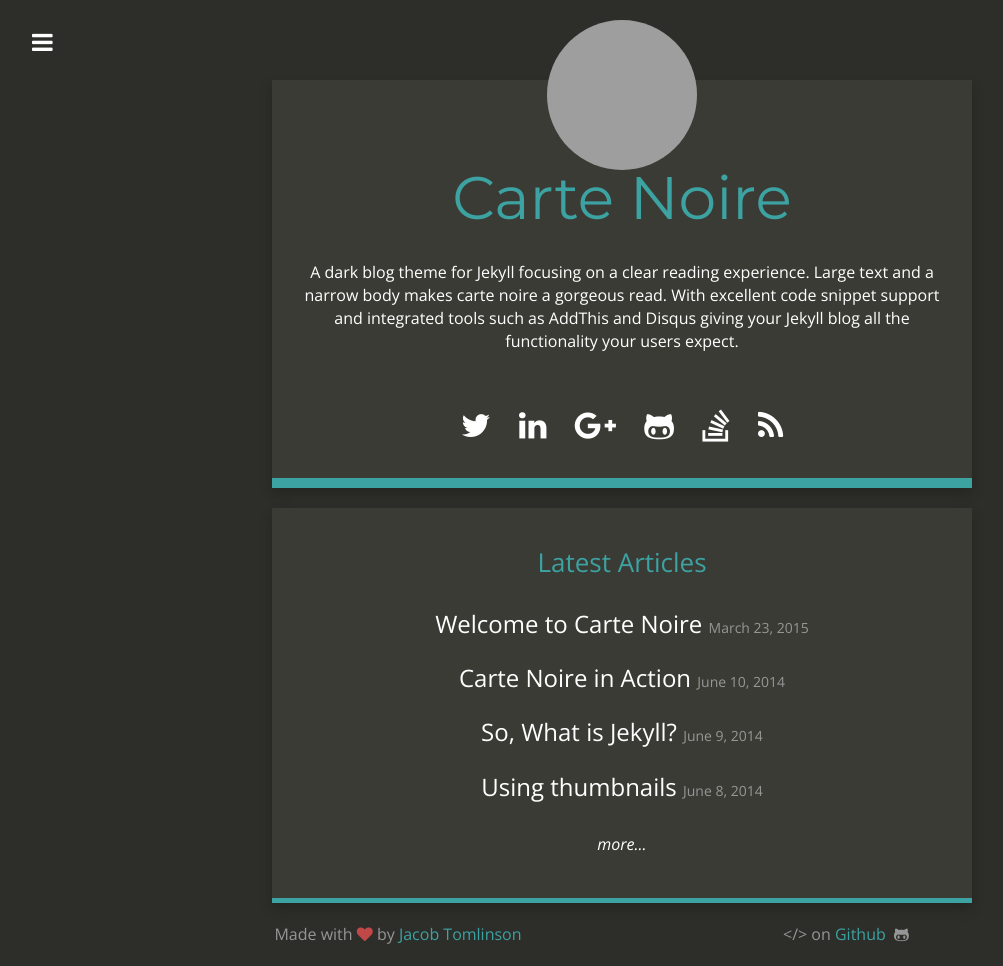
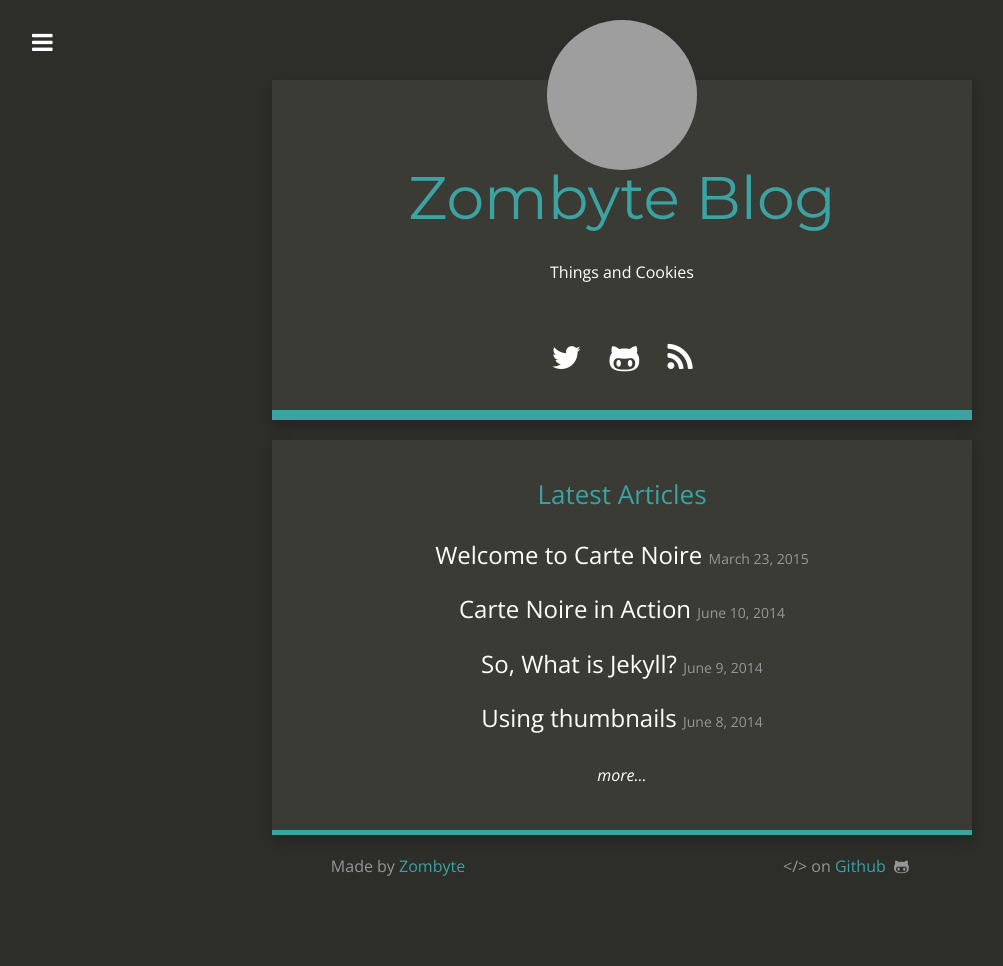
Before and after one commit to zombyte/zombyte.github.io, a Jekyll site: the page built from index.html, in a window 1280 px wide. Shown: the whole page, without its empty margins (18-1021 px from the left). Built offline with Jekyll 4.4.1, drawn with Linux system fonts in a browser that asks for light colours; nearby versions of some CDN libraries; Markdown is read by kramdown in place of the engine named in the settings; after the commit the page ends 900 px from its top, so only the background shows below that; grey boxes are pictures that could not be loaded.

Commit message:
config update

```diff
--- a/_config.yml
+++ b/_config.yml
@@ -1,27 +1,27 @@
 # Site settings
-title: "Carte Noire"
-email: jacob@jacobtomlinson.co.uk
-description: "A dark blog theme for Jekyll."
+title: "Zombyte Blog"
+email: noreply@zombyte.net
+description: "A blog for Zombyte style ranting and cookies"
 baseurl: ""
-url: "http://carte-noire.jacobtomlinson.co.uk/"
-title_description: "A dark blog theme for Jekyll focusing on a clear reading experience. Large text and a narrow body makes carte noire a gorgeous read. With excellent code snippet support and integrated tools such as AddThis and Disqus giving your Jekyll blog all the functionality your users expect."
+url: "https://zombyte.net"
+title_description: "Things and Cookies"
 title_image: "http://www.gravatar.com/avatar/00000000000000000000000000000000?s=500&d=mm"
-google_analytics: "UA-20365477-4"
-disqus_account: cartenoire
-github_repository: https://github.com/jacobtomlinson/carte-noire
-addthis_id: ra-513c6fa83da6ec67
-post_limit: 5
+#google_analytics: "UA-20365477-4"
+#disqus_account: cartenoire
+#github_repository: https://github.com/jacobtomlinson/carte-noire
+#addthis_id: ra-513c6fa83da6ec67
+#post_limit: 5
 
 # Social usernames/URLs
-twitter_username: _jacobtomlinson
-github_username:  jacobtomlinson
-linkedin_link: http://carte-noire.jacobtomlinson.co.uk/
-google_plus_link: http://carte-noire.jacobtomlinson.co.uk/
-stackoverflow_link: http://carte-noire.jacobtomlinson.co.uk/
+twitter_username: zombyte_13
+github_username:  zombyte
+#linkedin_link: http://carte-noire.jacobtomlinson.co.uk/
+#google_plus_link: http://carte-noire.jacobtomlinson.co.uk/
+#stackoverflow_link: http://carte-noire.jacobtomlinson.co.uk/
 
 # Footer
-footer_left: "Made with <i class=\"fa fa-heart\"></i> by <a href=\"https://twitter.com/_JacobTomlinson\">Jacob Tomlinson</a>"
-footer_right: "&lt;/&gt; on <a href=\"https://github.com/jacobtomlinson/carte-noire\">Github</a> &nbsp;<i class=\"fa fa-github-alt\"></i>"
+footer_left: "Made  by <a href=\"https://twitter.com/zombyte_\">Zombyte</a>"
+footer_right: "&lt;/&gt; on <a href=\"https://github.com/zombyte\">Github</a> &nbsp;<i class=\"fa fa-github-alt\"></i>"
 
 # Build settings
 markdown: redcarpet
```
